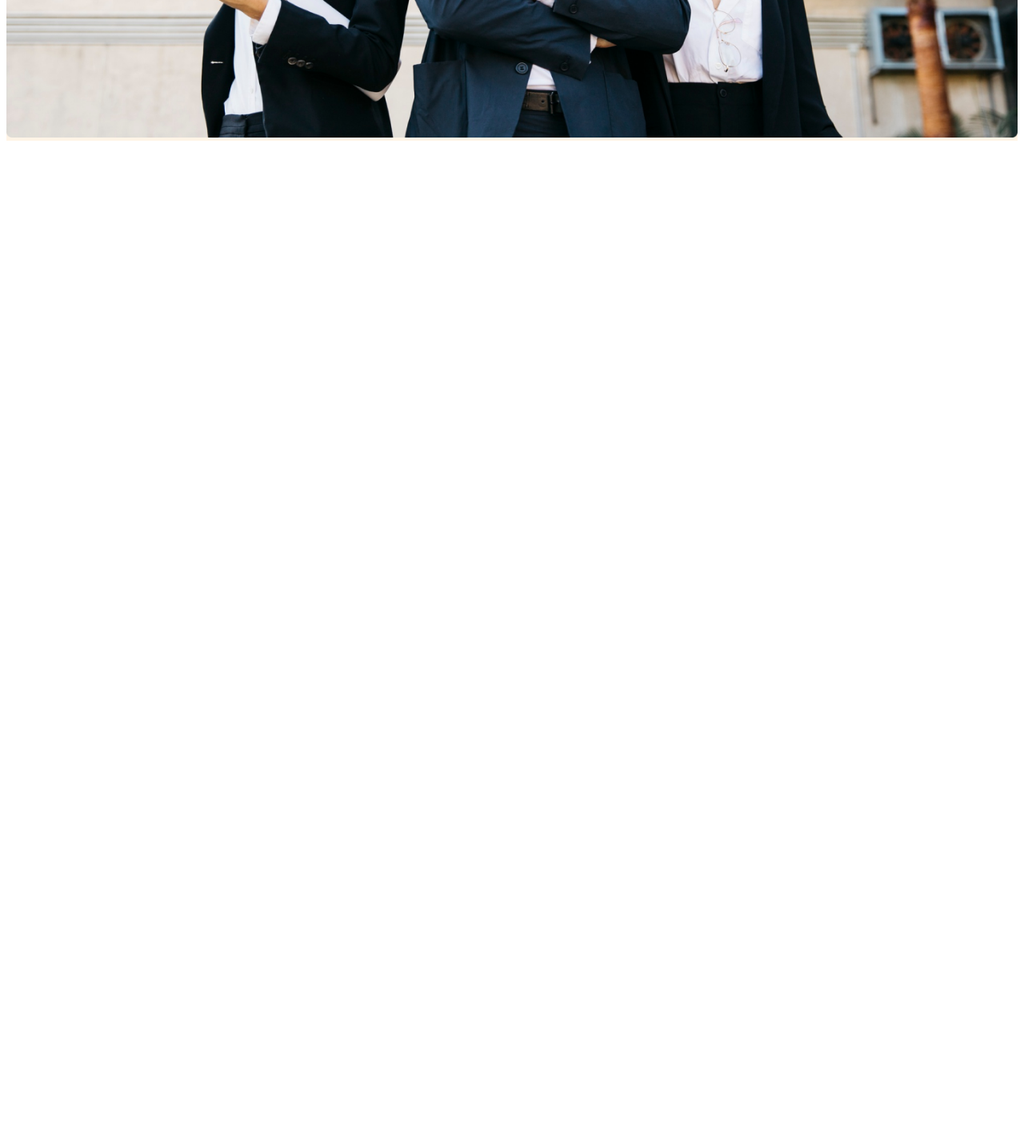
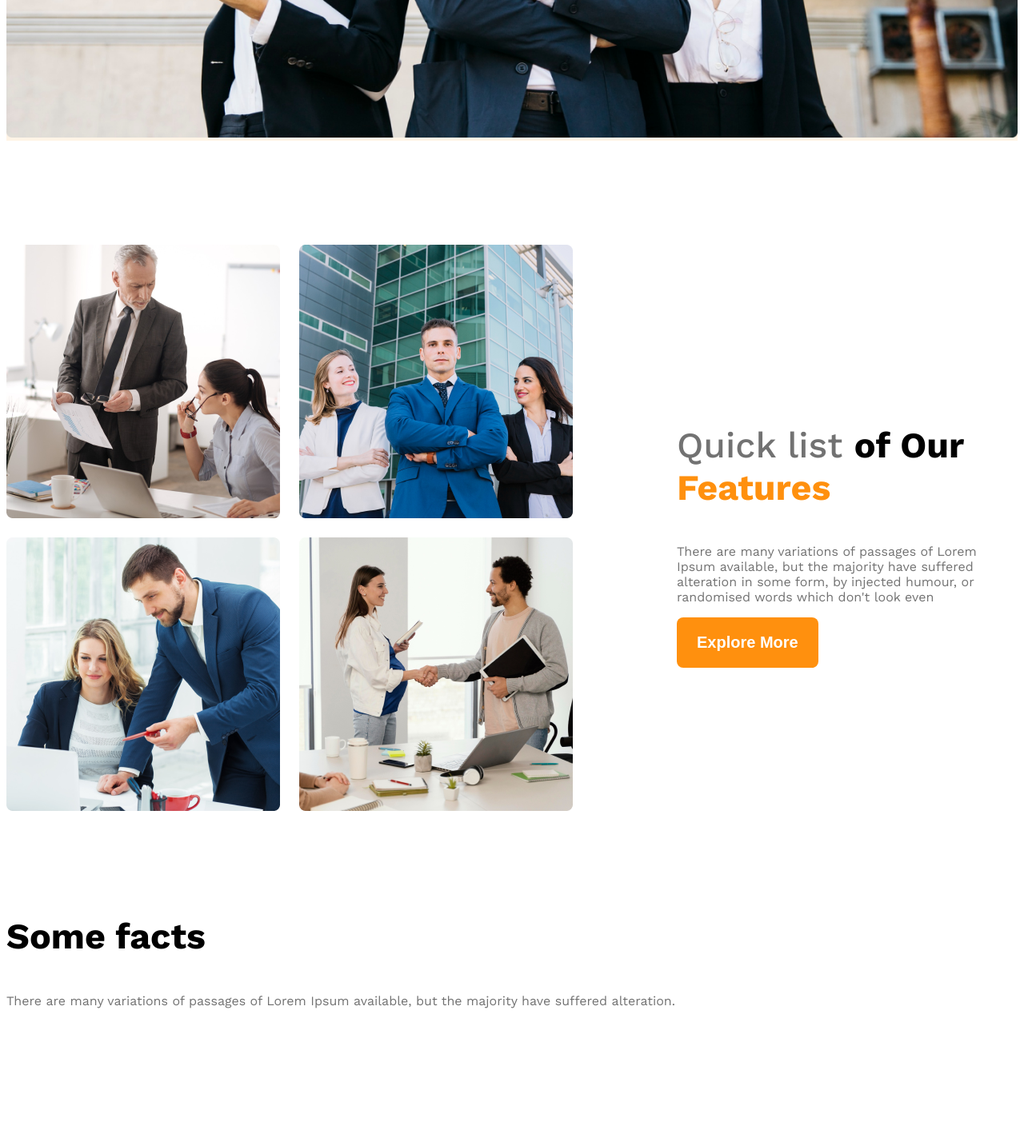
Before and after one commit to jannatulahsannayem34/g3-architects-website, a plain HTML site: page index.html in a window 1280 px wide. Shown: the part 1008-2431 px from the top of the page at 80% size. Before the commit the page ends 1192 px from the top, so only its background shows below. Drawn offline with nearby package versions, Linux system fonts and the light colour scheme.

Commit message:
structure added

```diff
--- a/index.html
+++ b/index.html
@@ -37,6 +37,63 @@
 
     </header>
     <main>
+        <!-- team section start -->
+        <section class="teams display-flex">
+            <div class="team-img-container">
+                <img src="images/team1.png" alt="">
+                <img src="images/team2.png" alt="">
+                <img src="images/team3.png" alt="">
+                <img src="images/team4.png" alt="">
+
+            </div>
+            <div class="our-features">
+                <h3 class="section-title"><span id="quick-list" class="text-light-gray">Quick list </span><span>of
+                        Our</span> <span class="text-primary">Features</span></h3>
+                <p class="feature-description text-light-gray">There are many variations of passages of Lorem Ipsum
+                    available, but the
+                    majority have suffered alteration in some form, by injected humour, or randomised words which don't
+                    look even</p>
+                <button class="btn-primary">Explore More</button>
+            </div>
+
+        </section>
+        <!-- feature will enjoy  -->
+        <section>
+            <h3 class="section-title"></h3>
+
+        </section>
+        <!-- some facts -->
+        <section class="some-facts">
+            <h3 class="section-title">Some facts</h3>
+            <p class="text-light-gray">There are many variations of passages of Lorem Ipsum available, but the majority
+                have suffered alteration.</p>
+            <div class="facts-container">
+                <!-- .fact*4>img.fact-icon+h4.fact-number+h5.fact-name -->
+                <div class="fact">
+                    <img src="" alt="" class="fact-icon">
+                    <h4 class="fact-number"></h4>
+                    <h5 class="fact-name"></h5>
+                </div>
+                <div class="fact">
+                    <img src="" alt="" class="fact-icon">
+                    <h4 class="fact-number"></h4>
+                    <h5 class="fact-name"></h5>
+                </div>
+                <div class="fact">
+                    <img src="" alt="" class="fact-icon">
+                    <h4 class="fact-number"></h4>
+                    <h5 class="fact-name"></h5>
+                </div>
+                <div class="fact">
+                    <img src="" alt="" class="fact-icon">
+                    <h4 class="fact-number"></h4>
+                    <h5 class="fact-name"></h5>
+                </div>
+
+
+            </div>
+
+        </section>
 
     </main>
     <footer>
--- a/styles/architects.css
+++ b/styles/architects.css
@@ -1,83 +1,153 @@
-
 @import url('https://fonts.googleapis.com/css2?family=Work+Sans:ital,wght@0,100..900;1,100..900&display=swap');
 
 
 .work-sans-font {
-  font-family: "Work Sans", sans-serif;
-  font-optical-sizing: auto;
-  font-weight: 400;
-  font-style: normal;
+    font-family: "Work Sans", sans-serif;
+    font-optical-sizing: auto;
+    font-weight: 400;
+    font-style: normal;
 }
+
 /* shared styles */
-.display-flex{
+.display-flex {
     display: flex;
 }
+
+.text-primary {
+    color: #FF900E;
+}
+
+
 /* dark02 */
-.text-gray{
-    color:#424242 ;
+.text-gray {
+    color: #424242;
 }
-/* dark02 */
-.text-light-gray{
-    color:#727272 ;
+
+/* dark03*/
+.text-light-gray {
+    color: #727272;
 }
-.bg-light{
+
+.bg-light {
     background-color: rgba(255, 144, 14, 0.1);
 }
 
-.btn-primary{
-    background-color:#FF900E ;
+.btn-primary {
+    background-color: #FF900E;
     color: white;
     padding: 20px 25px;
     font-size: 1.25rem;
     font-weight: 600;
     border-radius: 8px;
     border: none;
+}
 
+main {
+    max-width: 1440px;
+    margin: 0 auto;
+}
+
+main>section {
+    margin-top: 130px;
+}
+
+.section-title {
+    font-size: 2.8rem;
+    font-weight: 700;
 
 }
-
 
 /* header styles */
 
 /* navbar related styles */
-.navbar{
+.navbar {
     justify-content: space-between;
     align-items: center;
 }
-.brand{
+
+.brand {
     font-weight: 700;
-    font-size:3rem ;
+    font-size: 3rem;
 }
-.nav-items{
+
+.nav-items {
     list-style: none;
-    margin-right:30px;
+    margin-right: 30px;
 }
-.nav-link{
+
+.nav-link {
     text-decoration: none;
 }
 
-.navbar, .banner{
+.navbar,
+.banner {
     max-width: 1440px;
     margin: 0 auto;
 }
+
 /* banner related styles */
-.banner-content{
+.banner-content {
     max-width: 850px;
     margin: 0 auto;
     text-align: center;
     margin-bottom: 50px;
 }
-.banner-title{
+
+.banner-title {
     font-weight: 700px;
     font-size: 4rem;
 }
-.banner-image{
+
+.banner-image {
     width: 100%;
 }
 
-/* reponsive media query */
-@media screen and (max-width: 576px){
-    .navbar, .nav-links{
+/* team and feature related style */
+.teams {
+    align-items: center;
+}
+
+.team-img-container {
+    display: grid;
+    grid-template-columns: repeat(2, 1fr);
+    gap: 24px;
+}
+
+.our-features {
+    margin-left: 130px;
+    max-width: 530px;
+
+}
+
+
+#quick-list {
+    font-weight: 500;
+}
+
+
+
+/* responsive media query */
+@media screen and (max-width: 576px) {
+
+    .navbar,
+    .nav-links,
+    .teams {
         flex-direction: column;
     }
+
+    .team-img-container {
+        grid-template-columns: repeat(1, 1fr);
+    }
+    .our-features{
+        margin-left: 20px;
+    }
 }
+/* medium size devices */
+@media screen and (min-width: 576px) and (max-width: 992px){
+    .teams{
+        flex-direction: column;
+    }
+    .our-features{
+        margin-left: 50px auto;
+    }
+}
```
